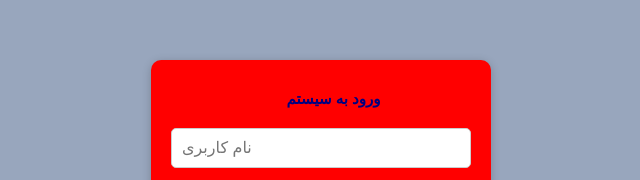
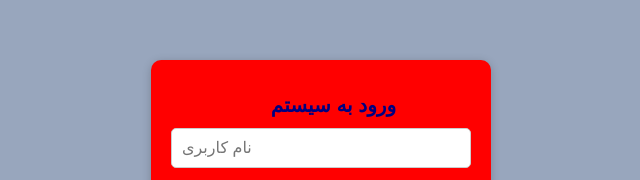
Before and after one commit to Shayan088/Wapfitness, a plain HTML site: page index.html in a window 1280 px wide. Shown: the part 192-372 px from the top of the page, without its empty margins (319-959 px from the left). Drawn offline with Linux system fonts and the light colour scheme; files that its build step writes are made by us from their sources; files whose address does not match are found by name.

Commit message:
Update style.css

```diff
--- a/styles/style.css
+++ b/styles/style.css
@@ -10,9 +10,11 @@ body {
 }
 
 .title1 {
-    color: #98a6bd;
+color: #c0df34;
+font-size : 20px;
 margin-left: 25px;
-font-size : 15px;
+margin-bottom: 15px;
+height: 10px;
 }
 
 /* Container for the login box */
```
